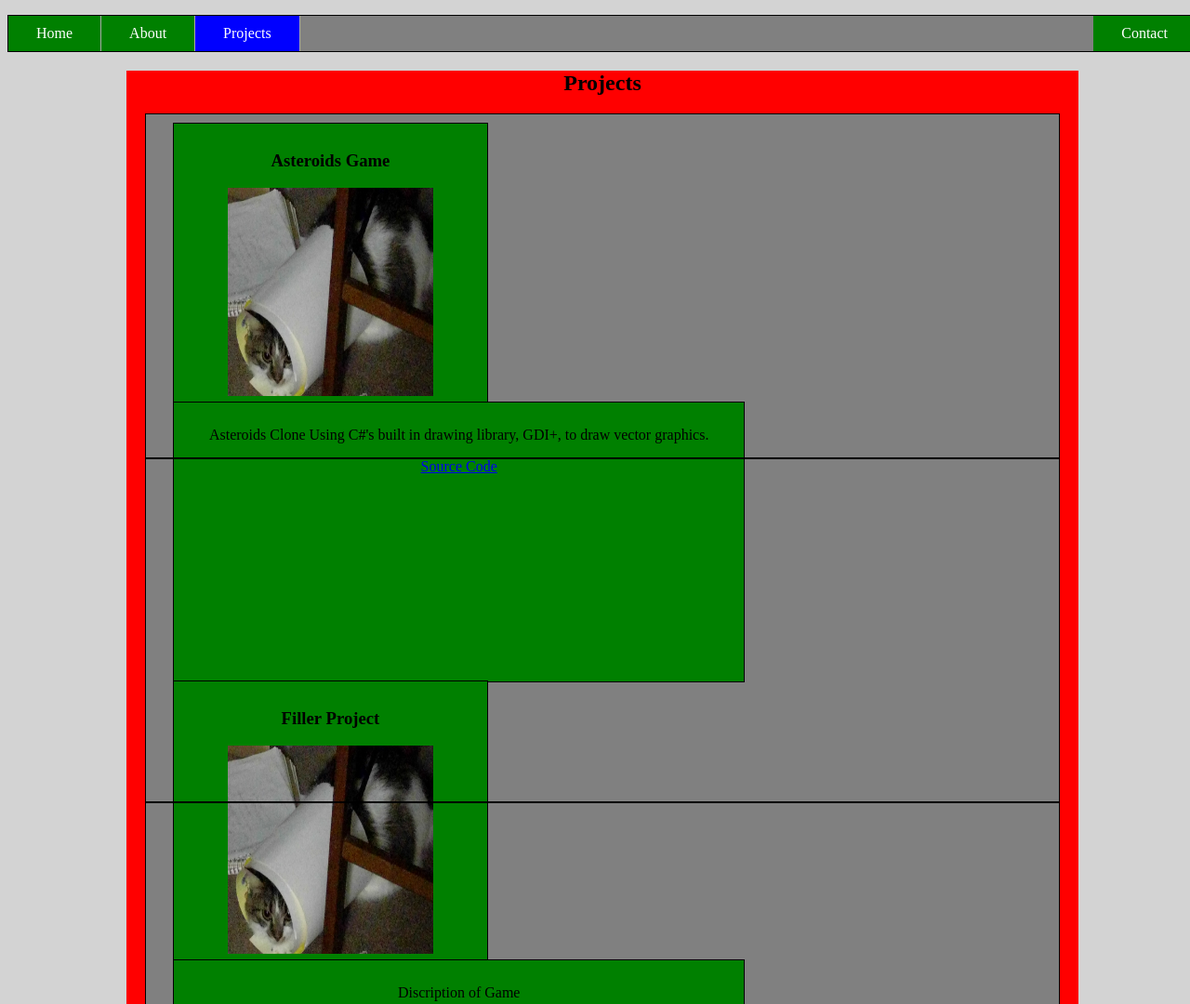
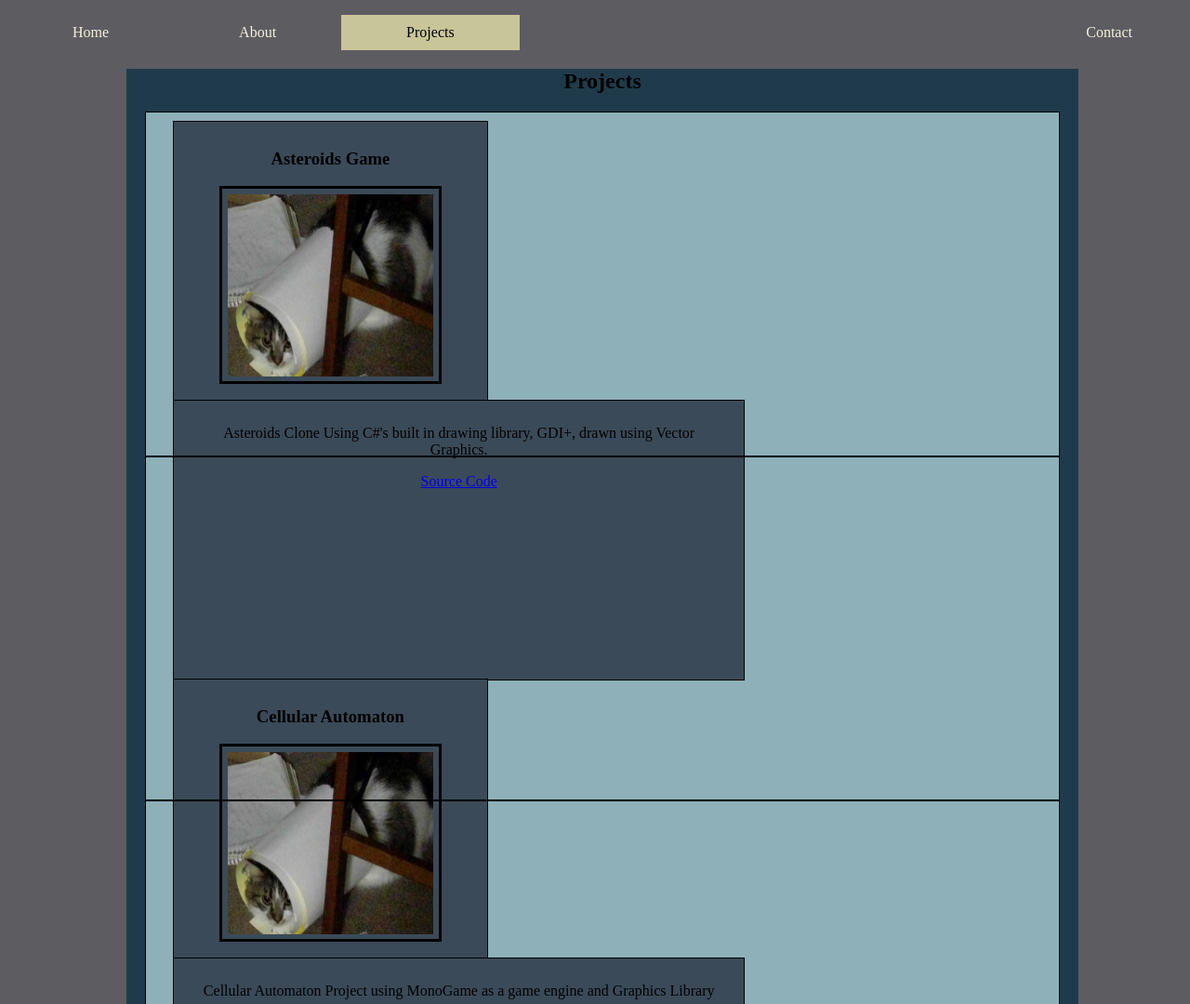
Before and after one commit to Natehhggh/Natehhggh.github.io, a plain HTML site: page projects.html in a window 1280 px wide. Shown: the top 1080 px of the page at 93% size. Drawn offline with Linux system fonts and the light colour scheme.

Commit message:
cleaning up the Horrible Color Scheme
Still working on colors, but now it doesn't melt my eyes to look at

```diff
--- a/projects.html
+++ b/projects.html
@@ -42,7 +42,7 @@
 					</div>
 					<div class = "desc">
 						<p>
-							Asteroids Clone Using C#'s built in drawing library, GDI+, to draw vector graphics.
+							Asteroids Clone Using C#'s built in drawing library, GDI+, drawn using Vector Graphics.
 						</p>
 						<p>
 							<a href="https://github.com/Natehhggh/Asteroids">Source Code</a>
@@ -54,13 +54,16 @@
 
 					<div>
 						<p>
-							<h3>Filler Project</h3>
+							<h3>Cellular Automaton</h3>
 						</p>
 						<img class = "picture" src="Images/Placeholder.jpg" alt= "Placeholder picture of my cat " title= "Placeholder picture of my cat, Serenity.">
 					</div>
 					<div class = "desc">
 						<p>
-							Discription of Game
+							Cellular Automaton Project using MonoGame as a game engine and Graphics Library
+						</p>
+						<p>
+							<a href="https://github.com/Natehhggh/CellularAutomaton">Source Code</a>
 						</p>
 					</div>
 				</article>
@@ -69,31 +72,20 @@
 
 					<div>
 						<p>
-							<h3>Filler Project</h3>
+							<h3>Ludum Dare 42 Game</h3>
 						</p>
 						<img class = "picture" src="Images/Placeholder.jpg" alt= "Placeholder picture of my cat " title= "Placeholder picture of my cat, Serenity.">
 					</div>
 					<div class = "desc">
 						<p>
-							Discription of Game
+							Game Submission for Ludum Dare 42. The Game was designed in Unity. Models for the game where created in blender.
+						</p>
+						<p>
+							<a href="https://github.com/Natehhggh/TrashBot">Source Code</a>
 						</p>
 					</div>
 				</article>
 
-				<article>
-
-					<div>
-						<p>
-							<h3>Filler Project</h3>
-						</p>
-						<img class = "picture" src="Images/Placeholder.jpg" alt= "Placeholder picture of my cat " title= "Placeholder picture of my cat, Serenity.">
-					</div>
-					<div class = "desc">
-						<p>
-							Discription of Game
-						</p>
-					</div>
-				</article>
 
 			</section>
 
--- a/styles/about.css
+++ b/styles/about.css
@@ -3,7 +3,7 @@ section {
 	text-align: center;
 	display: block;
 	height: 400px;
-	background-color: blue;
+	background-color: #557A95;
 	width: 1200px;
 	margin: auto;
 }
@@ -21,9 +21,3 @@ img	{
 	width: 350px;
 	height:250px;
 }
-
-
-
-.active	{
-	background-color: blue;
-}
--- a/styles/common.css
+++ b/styles/common.css
@@ -1,25 +1,23 @@
 
 body {
-    background-color: lightgray;
+    background-color: #5d5c61;
     height: 100%;
     width:100%;
 }
 
 
 nav ul	{
-	background-color: grey;
-	border: 1px solid black;
+	/* background-color: #4F8A82; */
+	/* border: 1px solid black; */
 	list-style-type: none;
 	margin: 0;
 	padding: 0;
 	overflow:hidden;
-
-
 }
 
 li	{
 	float: left;
-	border-right: 1px solid darkgrey;
+	/* border-right: 1px solid #3B4A58; */
 }
 
 li:last-child {
@@ -29,9 +27,9 @@ li:last-child {
 
 li a	{
 	display: block;
-	color: white;
-	padding: 10px 30px;
-	background-color: green;
+	color: #F5F1DD;
+	padding: 10px 70px;
+	/* background-color: #1F3B4B; */
 	text-decoration: none;
 }
 
@@ -41,5 +39,6 @@ li a:hover:not(.active)	{
 
 
 .active	{
-	background-color: blue;
+	background-color: #C8C598;
+	color: black;
 }
--- a/styles/index.css
+++ /dev/null
@@ -1,43 +0,0 @@
-
-body {
-    background-color: lightgray;
-}
-
-
-nav ul	{
-	background-color: grey;
-	border: 1px solid black;
-	list-style-type: none;
-	margin: 0;
-	padding: 0;
-	overflow:hidden;
-
-
-}
-
-li	{
-	float: left;
-	border-right: 1px solid darkgrey;
-}
-
-li:last-child {
-    border-right: none;
-}
-
-
-li a	{
-	display: block;
-	color: white;
-	padding: 10px 30px;
-	background-color: green;
-	text-decoration: none;
-}
-
-li a:hover:not(.active)	{
-	background-color: black;
-}
-
-
-.active	{
-	background-color: blue;
-}
--- a/styles/projects.css
+++ b/styles/projects.css
@@ -4,7 +4,7 @@ section{
 	width: 80%;
 	height: 100%;
 	margin: auto;
-	background-color: red;
+	background-color: #1F3B4B;
 	text-align: center;
 	margin: auto;
 }
@@ -13,7 +13,7 @@ article{
 	align:center;
 	outline: 1px solid black;
 	padding: 10px 30px;
-	background-color: gray;
+	background-color: #8DB0B9;
 	height: 350px;
 	width: 90%;
 	margin: auto;
@@ -21,7 +21,9 @@ article{
 
 img	{
 	width: 80%;
-	height: 80%;
+	height: 70%;
+	padding: 2%;
+	border: 3px solid black;
 }
 
 div{
@@ -32,7 +34,7 @@ div{
 	text-align: center;
 	padding: 10px 30px;
 	outline: 1px  solid black;
-	background-color: green;
+	background-color: #3B4A58;
 }
 
 div.desc{
```
Also changed, not shown: about.html (+1 -9 lines).
